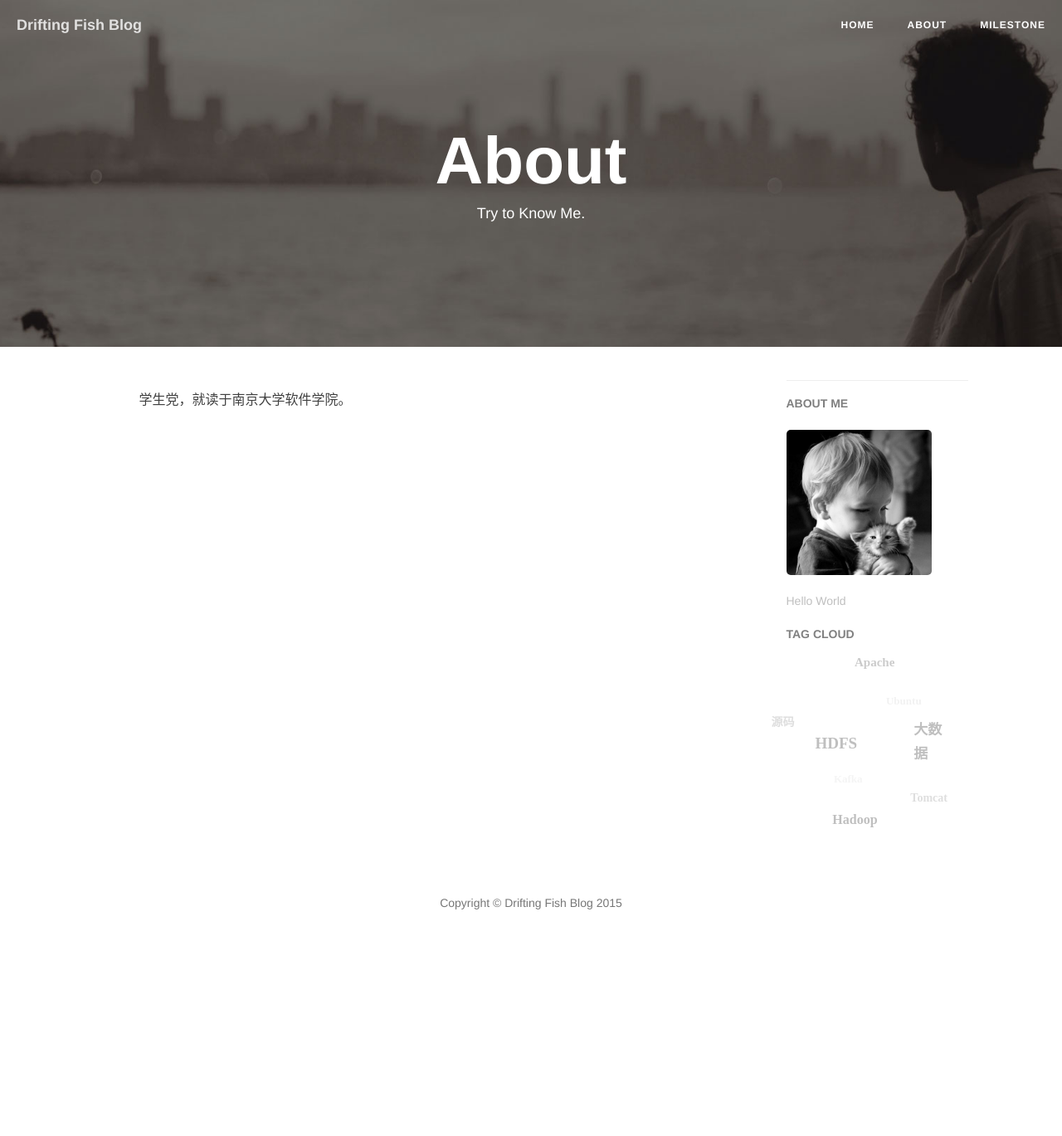
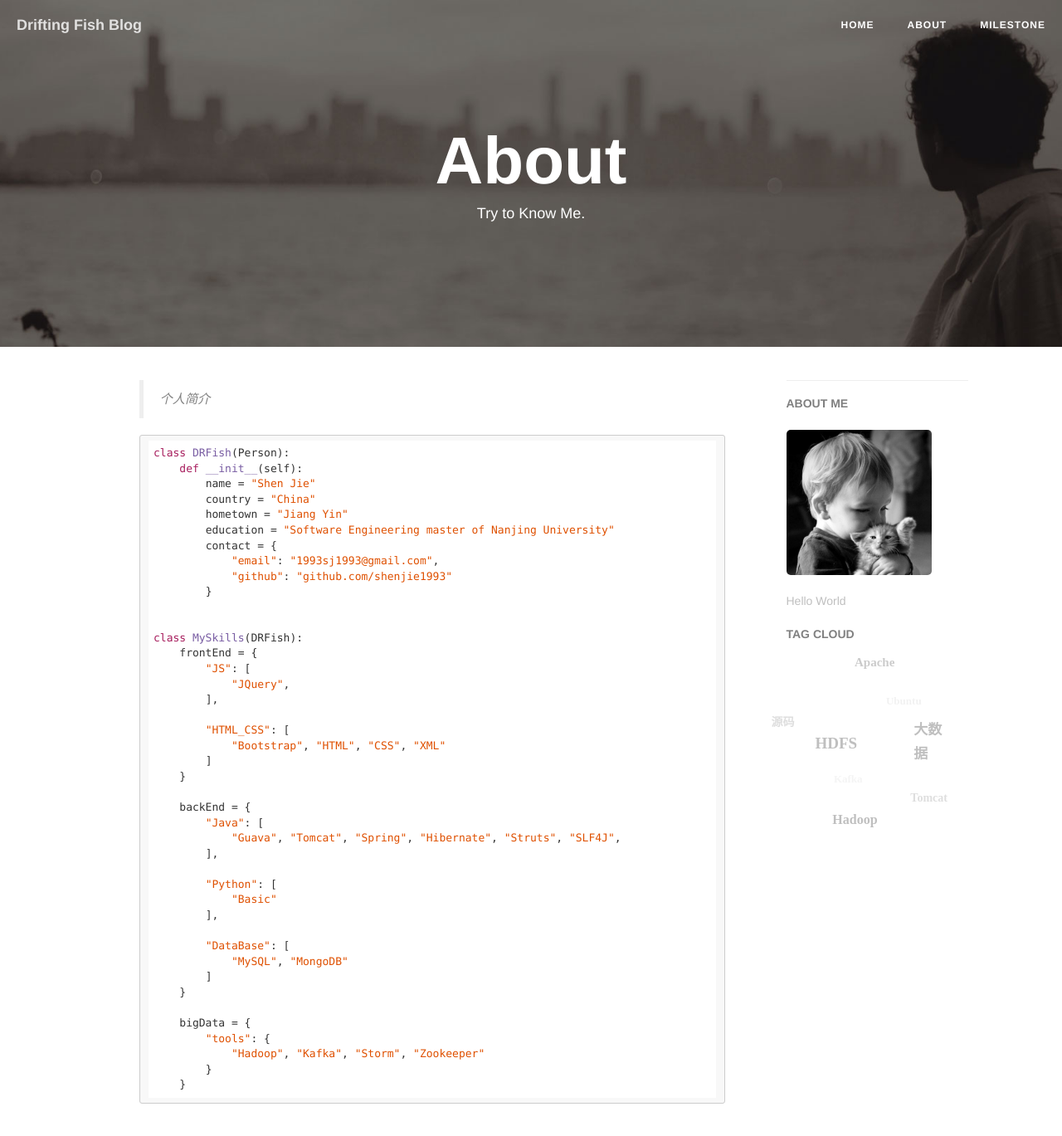
Before and after one commit to gavinfish/gavinfish.github.io, a Jekyll site: the page built from about.html, in a window 1280 px wide and 1400 px high. Shown: the top 1369 px of the window at 83% size. Built offline with Jekyll 4.4.1, drawn with Linux system fonts in a browser that asks for light colours; nearby versions of some CDN libraries.

Commit message:
Update About page

```diff
--- a/about.html
+++ b/about.html
@@ -5,8 +5,51 @@ description: "Try to Know Me."
 header-img: "img/about-bg.jpg"
 ---
 
-<p>学生党，就读于南京大学软件学院。</p>
+<div>
+	<blockquote>
+        个人简介
+    </blockquote>
+    				<pre><code class="language-python">class DRFish(Person):
+    def __init__(self):
+        name = "Shen Jie"
+        country = "China"
+        hometown = "Jiang Yin"
+        education = "Software Engineering master of Nanjing University"
+        contact = {
+            "email": "1993sj1993@gmail.com",
+            "github": "github.com/shenjie1993"
+        }
 
-<p></p>
 
-<p></p>
+class MySkills(DRFish):
+    frontEnd = {
+        "JS": [
+            "JQuery",
+        ],
+
+        "HTML_CSS": [
+            "Bootstrap", "HTML", "CSS", "XML"
+        ]
+    }
+
+    backEnd = {
+        "Java": [
+            "Guava", "Tomcat", "Spring", "Hibernate", "Struts", "SLF4J",
+        ],
+
+        "Python": [
+            "Basic"
+        ],
+
+        "DataBase": [
+            "MySQL", "MongoDB"
+        ]
+    }
+
+    bigData = {
+        "tools": {
+            "Hadoop", "Kafka", "Storm", "Zookeeper"
+        }
+    }
+</code></pre>
+</div>
```
